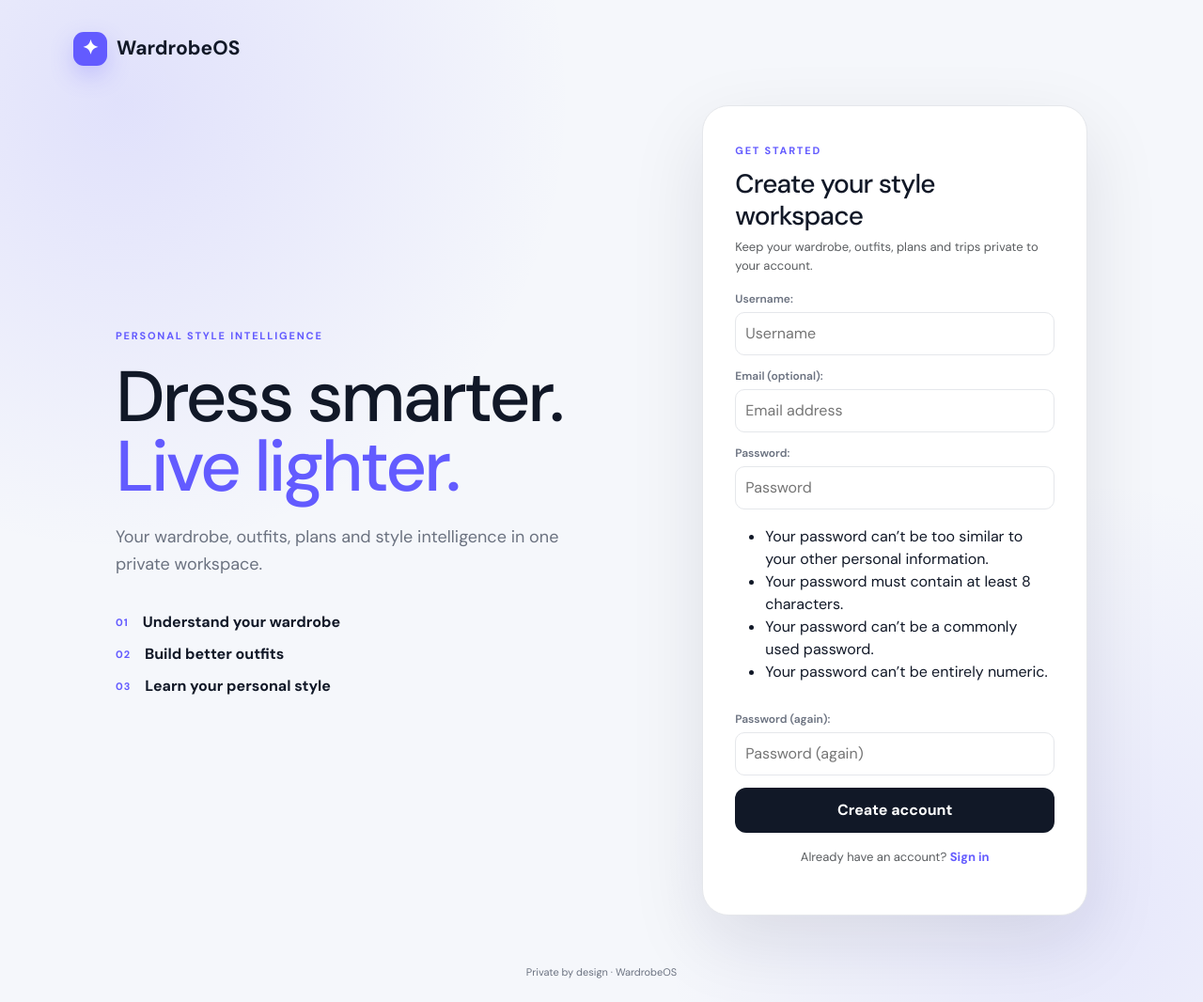
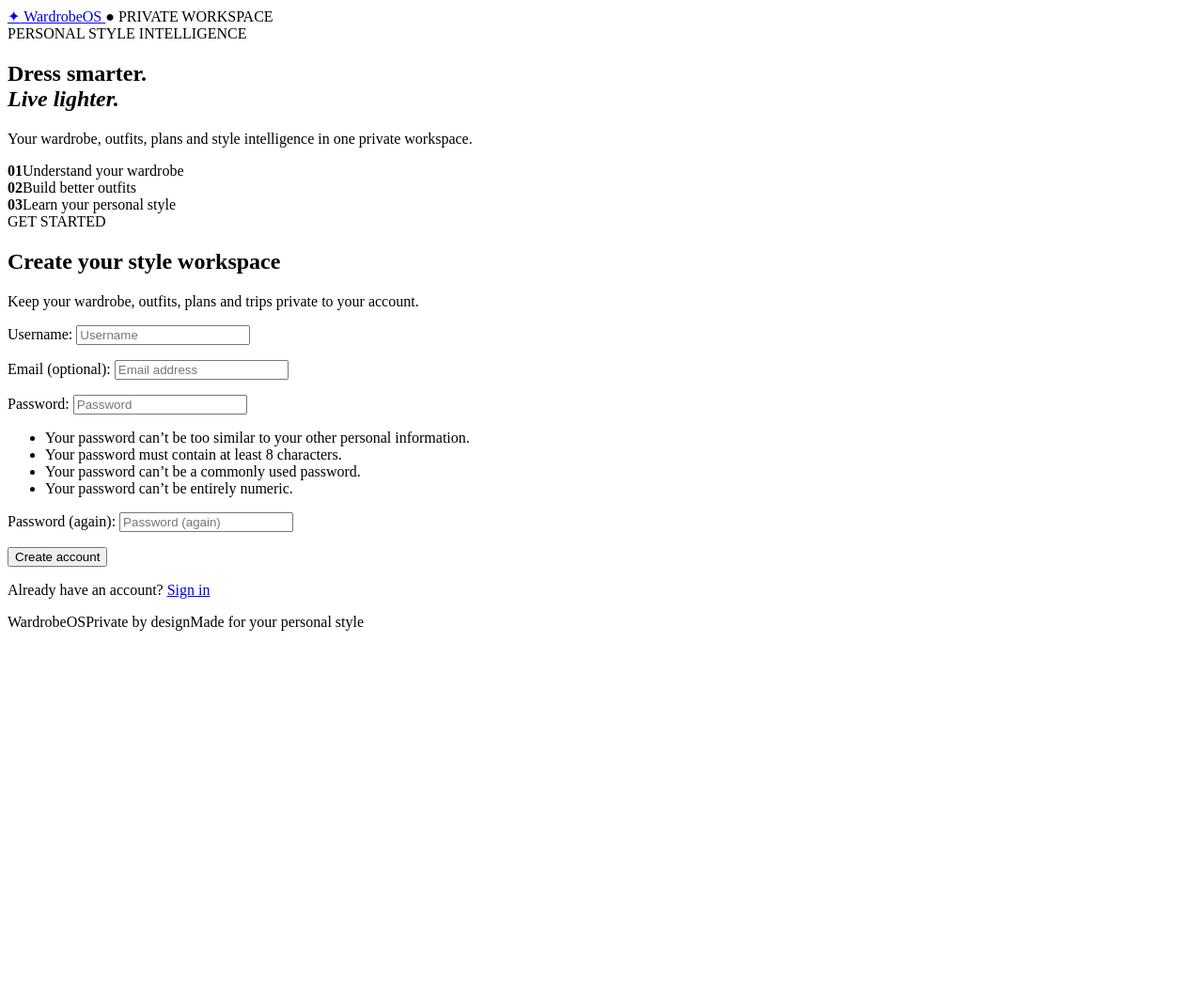
Before and after one commit to preethamofficial/WardrobeOS, a Django app: page /accounts/signup/ in a window 1280 px wide. Shown: the whole page at 94% size. After the commit the page ends 671 px from the top, so only its background shows below. Run offline with Django 5.2, Linux system fonts and the light colour scheme; data that the repository does not hold is empty; some libraries are stand-ins or nearby versions.

Commit message:
perf: optimize auth shell and static loading

```diff
--- a/templates/account/auth_base.html
+++ b/templates/account/auth_base.html
@@ -1,20 +1,31 @@
+{% load static %}
 <!doctype html>
 <html lang="en" data-theme="light">
 <head>
-<meta charset="utf-8"><meta name="viewport" content="width=device-width,initial-scale=1">
+<meta charset="utf-8">
+<meta name="viewport" content="width=device-width,initial-scale=1,viewport-fit=cover">
+<meta name="theme-color" content="#f6f7fb">
+<meta name="description" content="WardrobeOS — personal style intelligence for your wardrobe, outfits and plans.">
 <title>{% block title %}WardrobeOS{% endblock %}</title>
-<link rel="stylesheet" href="/static/vendor/bootstrap.min.css">
-<link rel="stylesheet" href="/static/vendor/fonts.css">
-<link rel="stylesheet" href="/static/css/app.css">
-<script>try{const t=localStorage.getItem('theme');if(t)document.documentElement.dataset.theme=t}catch(e){}</script>
+<link rel="stylesheet" href="{% static 'vendor/fonts.css' %}">
+<link rel="stylesheet" href="{% static 'css/auth.css' %}">
+<script>
+(function(){try{var t=localStorage.getItem('theme');if(t==='dark'||t==='light')document.documentElement.dataset.theme=t;}catch(e){}})();
+</script>
 </head>
 <body class="auth-page">
 <main class="auth-shell">
-<a class="auth-brand" href="/"><span class="auth-brand-mark">✦</span><span>WardrobeOS</span></a>
+<header class="auth-header">
+<a class="auth-brand" href="/" aria-label="WardrobeOS home">
+<span class="auth-brand-mark" aria-hidden="true">✦</span>
+<span>WardrobeOS</span>
+</a>
+<span class="auth-secure"><span aria-hidden="true">●</span> PRIVATE WORKSPACE</span>
+</header>
 <div class="auth-layout">
-<section class="auth-intro">
+<section class="auth-intro" aria-labelledby="auth-hero-title">
 <span class="auth-kicker">PERSONAL STYLE INTELLIGENCE</span>
-<h1>Dress smarter.<br><span>Live lighter.</span></h1>
+<h1 id="auth-hero-title">Dress smarter.<br><em>Live lighter.</em></h1>
 <p>Your wardrobe, outfits, plans and style intelligence in one private workspace.</p>
 <div class="auth-points">
 <div><b>01</b><span>Understand your wardrobe</span></div>
@@ -22,8 +33,11 @@
 <div><b>03</b><span>Learn your personal style</span></div>
 </div>
 </section>
-<section class="auth-panel">{% block content %}{% endblock %}</section>
+<section class="auth-panel" aria-label="Account access">
+{% block content %}{% endblock %}
+</section>
 </div>
-<footer class="auth-footer">Private by design · WardrobeOS</footer>
+<footer class="auth-footer"><span>WardrobeOS</span><span>Private by design</span><span>Made for your personal style</span></footer>
 </main>
-</body></html>
+</body>
+</html>
```
